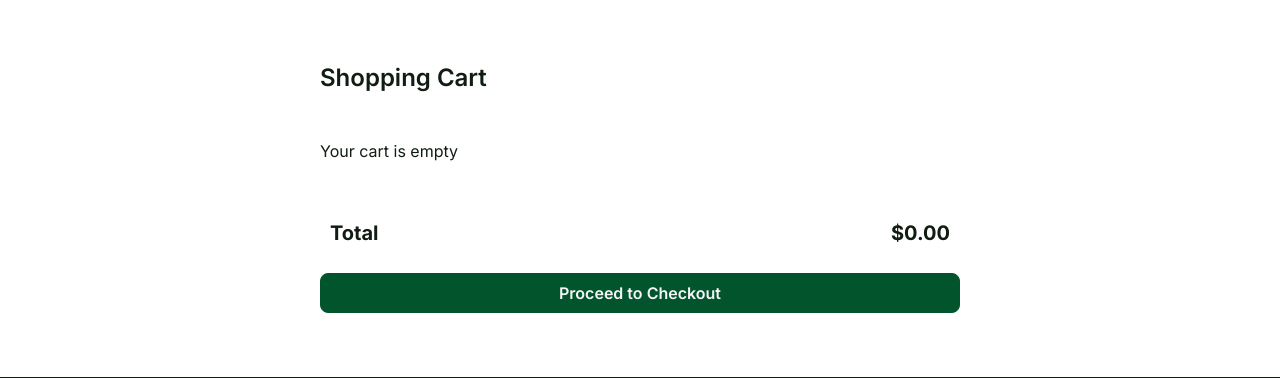
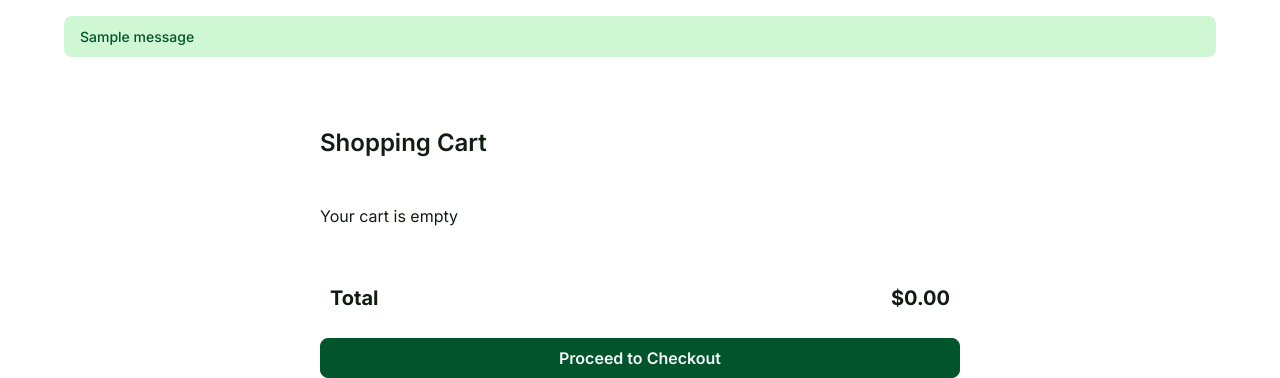
Before and after one commit to 32960/Online_Store_M3, a Django app: page /orders/cart/ in a window 1280 px wide. Shown: the part 100-478 px from the top of the page. Run offline with Django 5.2, Linux system fonts and the light colour scheme; tables that the repository leaves empty hold one stand-in row (values such as "Sample post"); one stand-in notice (Sample message) is shown.

Commit message:
feat: - add messages in base.html

```diff
--- a/common_templates/base.html
+++ b/common_templates/base.html
@@ -20,6 +20,14 @@
 <body>
 {% include 'includes/header.html' %}
 
+{% if messages %}
+<div class="messages" role="status" aria-live="polite">
+  {% for message in messages %}
+    <div class="message message--{{ message.tags }}">{{ message }}</div>
+  {% endfor %}
+</div>
+{% endif %}
+
 {% block content %}
 {% endblock %}
 
--- a/orders/cart.py
+++ b/orders/cart.py
@@ -14,14 +14,14 @@ def set_quantity(request: HttpRequest, product: Product, quantity: int =1) -> tu
     cart = get_cart(request)
 
     if product.stock < quantity:
-        return False, 'Not enough stock'
+        return False, f'Not enough stock for "{product.name}".'
     if quantity < 1:
         remove_from_cart(request, product)
-        return True, 'Product removed from cart'
+        return True, f'"{product.name}" removed from cart.'
     cart[str(product.id)] = {'price': str(product.price), 'quantity': quantity,}
 
     request.session.modified = True
-    return True, 'Product added to cart'
+    return True, f'"{product.name}" added to cart.'
 
 
 def remove_from_cart(request: HttpRequest, product: Product) -> None:
--- a/orders/views.py
+++ b/orders/views.py
@@ -1,10 +1,9 @@
+from django.contrib import messages
 from django.contrib.auth.mixins import LoginRequiredMixin
 from django.core.mail import send_mail
 from django.db import transaction
-from django.http import HttpResponse
 from django.shortcuts import redirect, render
 from django.urls import reverse_lazy
-from django.views.decorators.csrf import csrf_exempt
 from django.views.decorators.http import require_POST
 from django.views.generic import FormView
 
@@ -16,14 +15,12 @@ from products.models import Product
 
 
 def get_cart_view(request):
-    cart = get_cart(request)
     items = get_cart_items(request)
     total = get_cart_total(request)
     return render(request, 'orders/cart.html', {'items': items, 'total': total})
 
 
 @require_POST
-@csrf_exempt
 def add_to_cart_view(request):
     # {1: {'price': price1, 'quantity': quantity1}, ...}
     product_id = request.POST.get('product_id')
@@ -32,35 +29,38 @@ def add_to_cart_view(request):
     try:
         product = Product.objects.get(id=product_id)
     except Product.DoesNotExist:
-        return HttpResponse('Product not found', status=404)
+        messages.error(request, 'Product not found')
+        return redirect('orders:cart')
 
     success, message = set_quantity(request, product, quantity)
     if success:
-        # messages.success(request, message)
-        next_url = request.GET.get('next')
-        if next_url:
-            return redirect(next_url)
-        return redirect('products:product-detail', slug=product.slug)
-    # messages.error(request, 'message')
-    return HttpResponse(message, status=400)
+        messages.success(request, message)
+    else:
+        messages.error(request, message)
+    next_url = request.GET.get('next')
+    if next_url:
+        return redirect(next_url)
+    return redirect('products:product-detail', slug=product.slug)
 
 
 @require_POST
-@csrf_exempt
 def remove_from_cart_view(request):
     product_id = request.POST.get('product_id')
     try:
         product = Product.objects.get(id=product_id)
     except Product.DoesNotExist:
-        return HttpResponse('Product not found', status=404)
+        messages.error(request, 'Product not found')
+        return redirect('orders:cart')
+
     remove_from_cart(request, product)
+    messages.success(request, f'"{product.name}" removed from cart.')
     return redirect('orders:cart')
 
 
 @require_POST
-@csrf_exempt
 def clear_cart_view(request):
     clear_cart(request)
+    messages.success(request, 'Cart cleared.')
     return redirect('orders:cart')
 
 
@@ -69,6 +69,12 @@ class CheckoutView(LoginRequiredMixin, FormView):
     form_class = CheckoutForm
     success_url = reverse_lazy('orders:cart')
 
+    def get(self, request, *args, **kwargs):
+        if not get_cart_items(request):
+            messages.warning(request, 'Your cart is empty.')
+            return redirect('orders:cart')
+        return super().get(request, *args, **kwargs)
+
     def get_context_data(self, **kwargs):
         context = super().get_context_data(**kwargs)
         context['items'] = get_cart_items(self.request)
@@ -76,12 +82,20 @@ class CheckoutView(LoginRequiredMixin, FormView):
         return context
 
     def form_valid(self, form: CheckoutForm):
-        order = self.create_order(form)
-        order.save()
-        clear_cart_view(self.request)
+        try:
+            order = self.create_order(form)
+        except ValueError as exc:
+            messages.error(self.request, str(exc))
+            return redirect('orders:checkout')
+
+        clear_cart(self.request)
         self.send_emails(order)
+        messages.success(self.request, f'Order #{order.id} placed successfully!')
+        return super().form_valid(form)
 
-        return super().form_valid(form)
+    def form_invalid(self, form):
+        messages.error(self.request, 'Please correct the errors in the form.')
+        return super().form_invalid(form)
 
     @transaction.atomic
     def create_order(self, form) -> Order:
@@ -90,13 +104,17 @@ class CheckoutView(LoginRequiredMixin, FormView):
         order.save()
 
         cart = get_cart(self.request)
+        if not cart:
+            raise ValueError('Your cart is empty.')
+
         products = Product.objects.select_for_update('stock').filter(id__in=cart.keys())
-        items = [(p, int(cart[str(p.id)]['quantity'])) for p in products]
-        for product, quantity in items:
+        for product in products:
+            quantity = int(cart[str(product.id)]['quantity'])
             if product.stock < quantity:
-                raise ValueError('Not enough stock for product: ' + product.name)
+                raise ValueError(f'Not enough stock for "{product.name}".')
+
             product.stock -= quantity
-            product.save()
+            product.save(update_fields=['stock'])
 
             OrderItem.objects.create(
                 order=order, product=product,
@@ -113,12 +131,12 @@ class CheckoutView(LoginRequiredMixin, FormView):
             f'Thank you for your order! Your order number is {order.id}',
             DEFAULT_FROM_EMAIL,
             [self.request.user.email],
-            fail_silently=False
+            fail_silently=False,
         )
         send_mail(
             'New Order',
             f'New order placed by {self.request.user.email}. Order number: {order.id}',
             DEFAULT_FROM_EMAIL,
             [ADMIN_EMAIL],
-            fail_silently=False
+            fail_silently=False,
         )
--- a/static/css/main.css
+++ b/static/css/main.css
@@ -49,6 +49,46 @@ p, h1, h2, h3, h4, h5, h6 {
     padding: 0 64px;
 }
 
+/*
+========================================
+    Django Messages styles
+========================================
+*/
+
+.messages {
+    max-width: 1312px;
+    margin: 16px auto 0;
+    padding: 0 64px;
+}
+
+.message {
+    padding: 12px 16px;
+    border-radius: 8px;
+    margin-bottom: 8px;
+    font-size: 14px;
+    font-weight: 500;
+}
+
+.message--success {
+    background-color: var(--background-green);
+    color: var(--green);
+}
+
+.message--error {
+    background-color: #ffe6e0;
+    color: #c41e1e;
+}
+
+.message--warning {
+    background-color: #fff0d4;
+    color: #9a6700;
+}
+
+.message--info {
+    background-color: #e6f0ff;
+    color: #1558b0;
+}
+
 /* Header styles */
 header {
     width: 100%;
```
